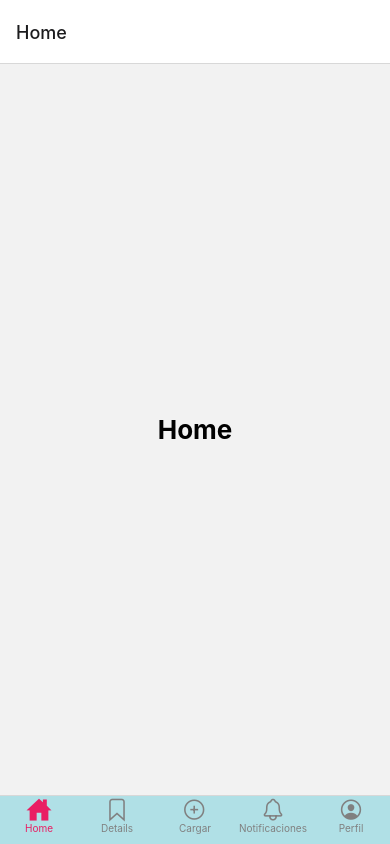
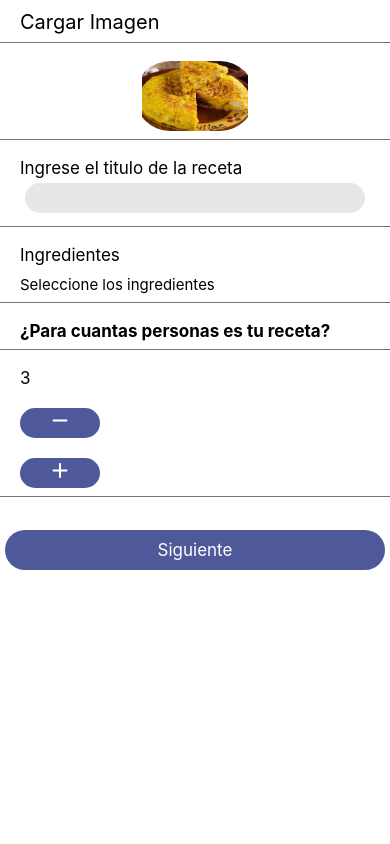
Before and after one commit to IEC97/Front-End-Distribuidas, a React Native app: screen / in a window 390 px wide. Built offline with nearby package versions, Linux system fonts and the light colour scheme.

Commit message:
Guardando mas cambios

```diff
--- a/App.js
+++ b/App.js
@@ -1,15 +1,15 @@
 import * as React from 'react';
 import {NavigationContainer} from '@react-navigation/native';
-import EditarRecetas from './src/screen/EditarRecetas';
+//import EditarRecetas from './src/screen/EditarRecetas';
 import Cargar from './src/screen/Cargar';
 import BottomTab from './src/components/BottomTab';
 
 export default function App() {
   return (
-    //<Cargar/>
+    <Cargar/>
     //<EditarRecetas/>
-    <NavigationContainer>
-        <BottomTab/>
-    </NavigationContainer>
+    // <NavigationContainer>
+    //     <BottomTab/>
+    // </NavigationContainer>
   );
 };
--- a/src/components/LogIn.js
+++ b/src/components/LogIn.js
@@ -3,7 +3,7 @@ import { View, StyleSheet, Text, Image, Dimensions, TextInput, TouchableOpacity}
 
 const LogIn = props => {
   return (
-    <View>
+    <View style={{flex:1}}>
         {/*container - logo */}
         <View style={{backgroundColor: '#ffffff'}}>
             <View style={{backgroundColor: '#4f5898', padding: 65, borderBottomLeftRadius: 35}}>
--- a/src/screen/Cargar.js
+++ b/src/screen/Cargar.js
@@ -1,4 +1,5 @@
 import * as React from 'react';
+import Icon from 'react-native-vector-icons/MaterialIcons';
 import tortilla from '../imagen/tortilla.jpg';
 import { View, StyleSheet, Text, Image, TextInput, TouchableOpacity} from 'react-native';
 const Separator = () => <View style={styles.separator} />;
@@ -41,8 +42,26 @@ export default function Cargar({navigation}){
 
             <View style={{justifyContent: 'center', backgroundColor: '#ffffff', paddingHorizontal: 20}}>
                 <View style={{marginTop: 10}}>
-                    <Text style={{color: 'black', fontSize: 17}}>¿Para cuantas personas es tu receta?</Text>
+                    <Text style={{fontWeight: 'bold', fontSize: 17}}>¿Para cuantas personas es tu receta?</Text>
                 </View>
+            </View>
+            <Separator />
+
+            <View style={{justifyContent: 'center', backgroundColor: '#ffffff', paddingHorizontal: 20}}>
+                <View style={{marginTop: 10}}>
+                    <Text style={{color: 'black', fontSize: 17}}>3</Text>
+                </View>
+                <TouchableOpacity style={{marginTop: 20}}>
+                    <View style={styles.actionBtn}>
+                        <Icon name="remove" size={25} color='white' />
+                    </View>
+                </TouchableOpacity>
+
+                <TouchableOpacity style={{marginTop: 20}}>
+                    <View style={styles.actionBtn}>
+                        <Icon name="add" size={25} color='white' />
+                    </View>
+                </TouchableOpacity>
             </View>
             <Separator />
 
@@ -61,4 +80,14 @@ const styles = StyleSheet.create({
       borderBottomColor: '#737373',
       borderBottomWidth: StyleSheet.hairlineWidth,
     },
-  });
+    actionBtn: {
+        width: 80,
+        height: 30,
+        backgroundColor: '#4f5898',
+        borderRadius: 30,
+        paddingHorizontal: 5,
+        flexDirection: 'row',
+        justifyContent: 'center',
+        alignContent: 'center',
+      },
+});
```
